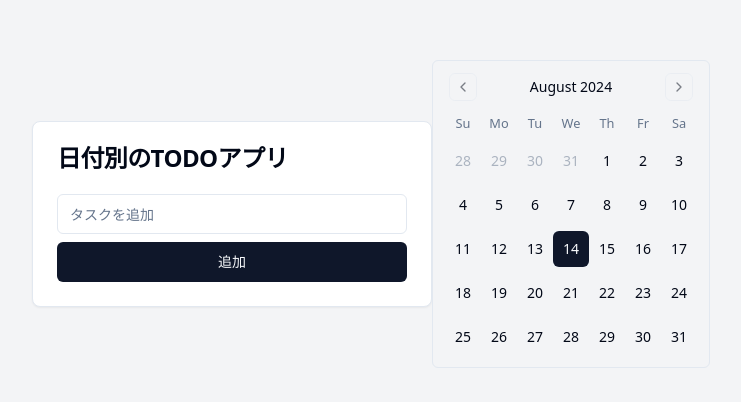
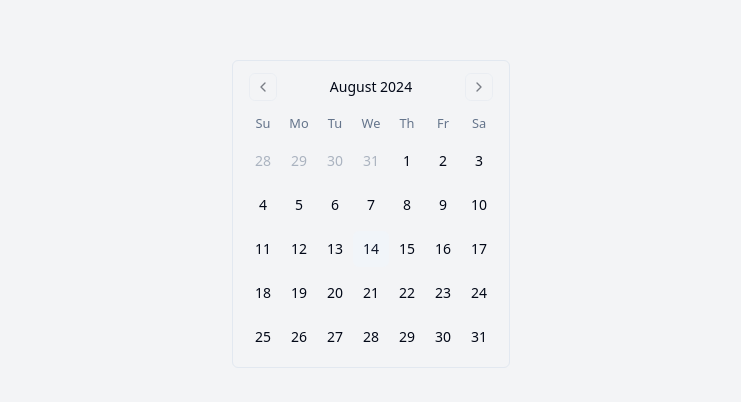
Before and after one commit to Yoshiki-Ueno/my-first-todo, a React (Vite) app: page / in a window 1280 px wide. Shown: the part 186-588 px from the top of the page, without its empty margins (269-1010 px from the left). Built offline with nearby package versions, Linux system fonts and the light colour scheme.

Commit message:
日付ごとのタスク追加機能実装

```diff
--- a/src/App.tsx
+++ b/src/App.tsx
@@ -1,288 +1,15 @@
-// デフォルト画面
-// import { useState } from 'react'
-// import reactLogo from './assets/react.svg'
-// import viteLogo from '/vite.svg'
-// import './App.css'
-
-// function App() {
-//   const [count, setCount] = useState(0)
-
-//   return (
-//     <>
-//       <div>
-//         <a href="https://vitejs.dev" target="_blank">
-//           <img src={viteLogo} className="logo" alt="Vite logo" />
-//         </a>
-//         <a href="https://react.dev" target="_blank">
-//           <img src={reactLogo} className="logo react" alt="React logo" />
-//         </a>
-//       </div>
-//       <h1>Vite + React</h1>
-//       <div className="card">
-//         <button onClick={() => setCount((count) => count + 1)}>
-//           count is {count}
-//         </button>
-//         <p>
-//           Edit <code>src/App.tsx</code> and save to test HMR
-//         </p>
-//       </div>
-//       <p className="read-the-docs">
-//         Click on the Vite and React logos to learn more
-//       </p>
-//     </>
-//   )
-// }
-
-// export default App
-
-
-
-
-
-
-
-
-
-//左上にボタン
-// import { Button } from "@/components/ui/button"
-
-// export default function Home() {
-//   return (
-//     <div>
-//       <Button>Click me</Button>
-//     </div>
-//   )
-// }
-
-
-
-
-
-
-
-
-
-
-
-
-
-// TODOの入力部追加
-// import { Button } from "./components/ui/button";
-// import { Card, CardContent, CardHeader, CardTitle } from "./components/ui/card";
-// import { Input } from "./components/ui/input";
-
-// export default function Home() {
-//   const todos = ["掃除する", "洗濯する", "料理する"];
-//   return (
-//     <div className="bg-gray-100 flex justify-center items-center min-h-screen">
-//       <Card className="w-[400px]">
-//         <CardHeader>
-//           <CardTitle>TODO App</CardTitle>
-//         </CardHeader>
-//         <CardContent>
-//           <Input placeholder="タスクを追加" />
-//           <Button className="w-full mt-2">追加</Button>
-//           <ul>
-//             {todos.map((todo) => (
-//               <li className="bg-white p-2 mt-2 flex">
-//                 <div>・{todo}</div>
-//                 <button className="ml-2">削除する</button>
-//               </li>
-//             ))}
-//           </ul>
-//         </CardContent>
-//       </Card>
-//     </div>
-//   );
-// }
-
-
-// 入力欄の下に文字が表示される
-
-// import { useState } from "react"; //追加
-// import { Button } from "./components/ui/button";
-// import { Card, CardContent, CardHeader, CardTitle } from "./components/ui/card";
-// import { Input } from "./components/ui/input";
-
-// export default function Home() {
-//   const [todo, setTodo] = useState(""); //追加
-//   const todos = ["掃除する", "洗濯する", "料理する"];
-//   return (
-//     <div className="bg-gray-100 flex justify-center items-center min-h-screen">
-//       <Card className="w-[400px]">
-//         <CardHeader>
-//           <CardTitle>TODO App</CardTitle>
-//         </CardHeader>
-//         <CardContent>
-//           <Input
-//             placeholder="タスクを追加"
-//             onChange={(e) => setTodo(e.target.value)} //追加
-//             value={todo} //ついか
-//           />
-//           <div>{todo}</div>
-//           <Button className="w-full mt-2">追加</Button>
-//           <ul>
-//             {todos.map((todo) => (
-//               <li className="bg-white p-2 mt-2 flex">
-//                 <div>・{todo}</div>
-//                 <button className="ml-2">削除する</button>
-//               </li>
-//             ))}
-//           </ul>
-//         </CardContent>
-//       </Card>
-//     </div>
-//   );
-// }
-
-
-
-
-
-
-
-// TODOをボタンを押すと追加
-// import { useState } from "react";
-// import { Button } from "./components/ui/button";
-// import { Card, CardContent, CardHeader, CardTitle } from "./components/ui/card";
-// import { Input } from "./components/ui/input";
-
-// export default function Home() {
-//   const [todo, setTodo] = useState("");
-//   const [todos, setTodos] = useState<string[]>([]); // 追加
-//   // const todos = ["掃除する", "洗濯する", "料理する"];　//コメントにする
-//   return (
-//     <div className="bg-gray-100 flex justify-center items-center min-h-screen">
-//       <Card className="w-[400px]">
-//         <CardHeader>
-//           <CardTitle>TODO App</CardTitle>
-//         </CardHeader>
-//         <CardContent>
-//           <Input
-//             placeholder="タスクを追加"
-//             onChange={(e) => setTodo(e.target.value)}
-//           />
-//           {/* <div>{todo}</div> */}
-//           <Button
-//             className="w-full mt-2"
-//             onClick={() => {
-//               setTodos([...todos, todo]);
-//             }} // 追加
-//           >
-//             追加
-//           </Button>
-//           <ul>
-//             {todos.map((todo) => (
-//               <li className="bg-white p-2 mt-2 flex">
-//                 <div>・{todo}</div>
-//                 <button className="ml-2">削除する</button>
-//               </li>
-//             ))}
-//           </ul>
-//         </CardContent>
-//       </Card>
-//     </div>
-//   );
-// }
-
-
-
-
-
-
-
-
-
-
-
-
-//カレンダーとタスク追加のみ
-// import { useState } from "react";
-// import { Button } from "./components/ui/button";
-// import { Card, CardContent, CardHeader, CardTitle } from "./components/ui/card";
-// import { Input } from "./components/ui/input";
-// import { MdDelete } from "react-icons/md"; //追加
-// import { Calendar } from "@/components/ui/calendar"
-// import React from "react";
-
-
-// export default function Home() {
-//   const [todo, setTodo] = useState("");
-//   const [todos, setTodos] = useState<string[]>([]);
-//   const [date, setDate] = React.useState<Date | undefined>(new Date())
-//   // const todos = ["掃除する", "洗濯する", "料理する"];
-//   return (
-//     <div className="bg-gray-100 flex justify-center items-center min-h-screen">
-//       <Card className="w-[400px]">
-//         <CardHeader>
-//           <CardTitle>todoアプリ</CardTitle>
-//         </CardHeader>
-//         <CardContent>
-//           <Input
-//             placeholder="タスクを追加"
-//             onChange={(e) => setTodo(e.target.value)}
-//           />
-//           {/* <div>{todo}</div> */}
-//           <Button
-//             className="w-full mt-2"
-//             onClick={() => {
-//               setTodos([...todos, todo]);
-//               setTodo("");
-//             }}
-//           >
-//             追加
-//           </Button>
-//           <ul>
-//             {todos.map((todo, index) => (
-//               <li className="bg-white p-2 mt-2 flex">
-//                 <div>・{todo}</div>
-//                 <button
-//                   className="ml-2"
-//                   onClick={() => {
-//                     setTodos(todos.filter((_, i) => i !== index));
-//                   }}
-//                 >
-//                   <MdDelete color="red" />
-//                 </button>
-//               </li>
-//             ))}
-//           </ul>
-//         </CardContent>
-//       </Card>
-//       <Calendar
-//     mode="single"
-//     selected={date}
-//     onSelect={setDate}
-//     className="rounded-md border"
-//   />
-//     </div>
-//   );
-// }
-
-
-
-
-
-
-
-
-
-
-
-
-
-
 import { useState } from "react";
 import { Button } from "./components/ui/button";
 import { Card, CardContent, CardHeader, CardTitle } from "./components/ui/card";
 import { Input } from "./components/ui/input";
 import { MdDelete } from "react-icons/md"; //追加
 import { Calendar } from "@/components/ui/calendar";
-import React from "react";
+// import React from "react";
 
 export default function Home() {
   const [todo, setTodo] = useState("");
-  const [selectedDate, setSelectedDate] = useState<Date | undefined>(new Date());
+  // const [todos, setTodos] = useState<string[]>([]);
+  const [selectedDate, setSelectedDate] = useState<Date | undefined>(undefined);
   const [todosByDate, setTodosByDate] = useState<{ [key: string]: string[] }>({});
 
   const formattedDate = selectedDate ? selectedDate.toISOString().split("T")[0] : "";
@@ -308,9 +35,18 @@ export default function Home() {
 
   return (
     <div className="bg-gray-100 flex justify-center items-center min-h-screen">
-      <Card className="w-[400px]">
+      <Calendar
+        mode="single"
+        selected={selectedDate}
+        onSelect={setSelectedDate}
+        className="rounded-md border"
+      />
+
+      {/* 日付が選択された場合のみフォームを表示 */}
+      {selectedDate && (
+        <Card className="w-[400px] mt-4">
           <CardHeader>
-          <CardTitle>日付別のTODOアプリ</CardTitle>
+            <CardTitle>{formattedDate}のタスク</CardTitle>
           </CardHeader>
           <CardContent>
             <Input
@@ -336,12 +72,7 @@ export default function Home() {
             </ul>
           </CardContent>
         </Card>
-      <Calendar
-        mode="single"
-        selected={selectedDate}
-        onSelect={setSelectedDate}
-        className="rounded-md border"
-      />
+      )}
     </div>
   );
 }
```
Lines whose indentation alone changed are shown as unchanged.
